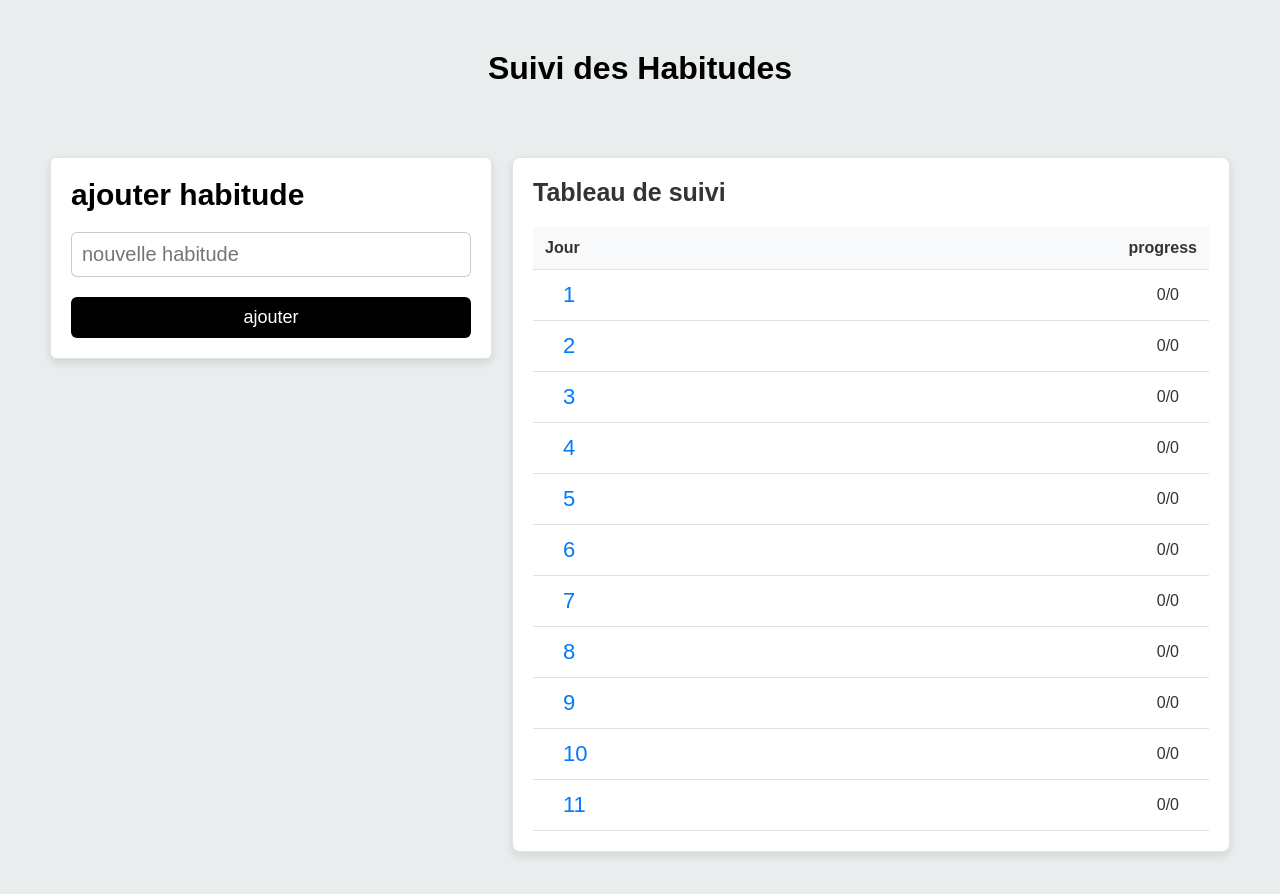
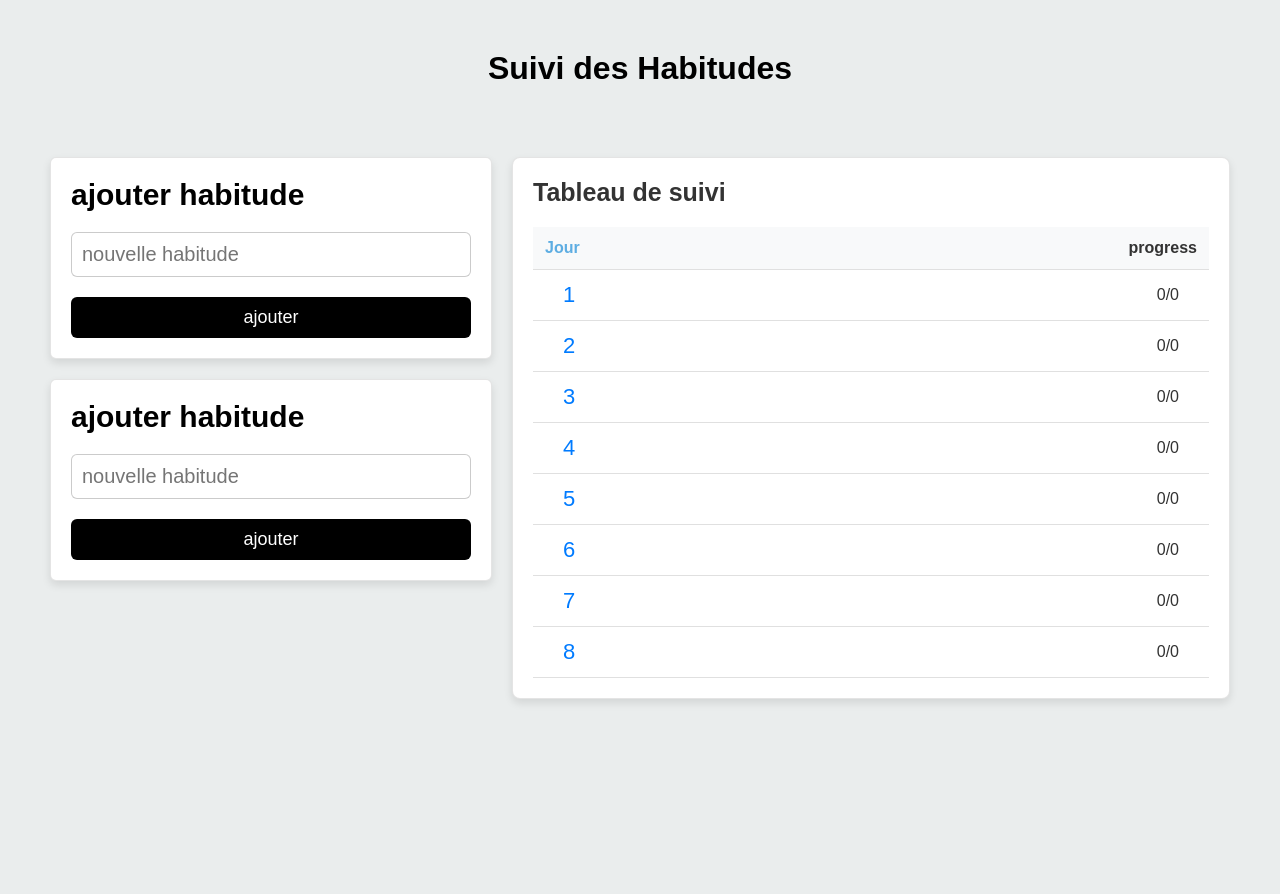
Before and after one commit to amine-haddade/tracking-Habits, a React (Vite) app: page / in a window 1280 px wide. Shown: the top 894 px of the page. After the commit the page ends 800 px from the top, so only its background shows below. Built offline with nearby package versions, Linux system fonts and the light colour scheme.

Commit message:
adding media quirse and  section  management  habits

```diff
--- a/src/Components/Home.jsx
+++ b/src/Components/Home.jsx
@@ -1,74 +1,115 @@
-// import TableHbits from "./TableHbits"
+import { useState, useEffect } from "react";
+function Home() {
+  const [habitudes, setHabitudes] = useState([]);
+  const [habitude, setHabitude] = useState("");
+  const [stockIdHbits, setStockIdHbits] = useState({
+    id: null,
+    indiceJour: null,
+  });
+  const [nbrJpours, setNbrJours] = useState(Array(8).fill({ prog: 0 }));
 
-import {  useState,useEffect } from "react"
-
-// import FormsHabits from "./FormsHabits"
-function Home() {
-
-  const [habitudes,setHabitudes]=useState([])
-  const [habitude,setHabitude]=useState('')
-  const [stockIdHbits,setStockIdHbits]=useState({id:null,indiceJour:null})
-  const [nbrJpours,setNbrJours]=useState(Array(11).fill({prog:0}))
-
-  function ajouterHbitude(){
+  function ajouterHbitude() {
     setHabitudes([
-      ...habitudes,{id:Date.now(),nom:habitude,jours:Array(11).fill(false)}
-    ])
-    setHabitude('')
+      ...habitudes,
+      { id: Date.now(), nom: habitude, jours: Array(8).fill(false) },
+    ]);
+    setHabitude(""); // Réinitialiser la progression pour éviter les doublons
   }
-  function Checkjour(habitudeId,ind){
-    setStockIdHbits({id:habitudeId,indiceJour:ind})
-    habitudes.map(()=>{
+  function Checkjour(habitudeId, ind) {
+    setStockIdHbits({ id: habitudeId, indiceJour: ind });
+    habitudes.map(() => {
       setHabitudes(
-        habitudes.map((habitude)=>// donner pour qoui lorsque effacer ce praquete{} le code fonction
-        habitude.id===habitudeId
-        ? {...habitude,jours:habitude.jours.map((el,i)=>(i===ind ? !el : el))}
-        :habitude))
-
-      })
-
-      // const habitudeFind=habitudes.find(h => h.id === habitudeId);
-
-
-
-
+        habitudes.map(
+          (
+            habitude // donner pour qoui lorsque effacer ce praquete{} le code fonction
+          ) =>
+            habitude.id === habitudeId
+              ? {
+                  ...habitude,
+                  jours: habitude.jours.map((el, i) => (i === ind ? !el : el)),
+                }
+              : habitude
+        )
+      );
+    });
   }
 
-  useEffect(()=>{
-    console.log(habitudes) // habitude changer
-    console.log(stockIdHbits)
-    const JoursHabitudes=habitudes.find(habitude => habitude.id === stockIdHbits.id)?.jours[stockIdHbits.indiceJour]
+  useEffect(() => {
+    console.log(habitudes); // habitude changer
+    console.log(stockIdHbits);
+    const JoursHabitudes = habitudes.find(
+      (habitude) => habitude.id === stockIdHbits.id
+    )?.jours[stockIdHbits.indiceJour];
     if (JoursHabitudes === true) {
+      // pour tester si le joure clicker true
+      // si true
       setNbrJours(
-            nbrJpours.map((el,ind)=>
-              ind===stockIdHbits.indiceJour ?
-              {...el,prog:el.prog+1}
-              :el)
+        nbrJpours.map((el, ind) =>
+          ind === stockIdHbits.indiceJour ? { ...el, prog: el.prog + 1 } : el
         )
+      );
+      setStockIdHbits({ id: null, indiceJour: null });
+    } else {
+      // si le jours est décliqué
+      setNbrJours(
+        nbrJpours.map((el, ind) =>
+          ind === stockIdHbits.indiceJour ? { ...el, prog: el.prog - 1 } : el
+        )
+      );
+      // setStockIdHbits({id:null,indiceJour:null})
     }
-    else {
-          setNbrJours(
-            nbrJpours.map((el,ind)=>
-              ind===stockIdHbits.indiceJour ?
-              {...el,prog:el.prog-1}
-              :el)
-          )
-    }
-  },[habitudes,stockIdHbits])
-
-
+  }, [habitudes, stockIdHbits]);
 
   return (
     <>
       <h1 id="title-home-page">Suivi des Habitudes</h1>
       <div id="forms-habits">
-
-       <form onSubmit={(e)=>{e.preventDefault()}}>
+      <div  id="row-1">
+          <form
+            onSubmit={(e) => {
+              e.preventDefault();
+            }}
+          >
             <h3>ajouter habitude</h3>
-          <input value={habitude} onChange={(e)=>{setHabitude(e.target.value)}} placeholder="nouvelle habitude" type="text"/>
-          <button onClick={()=>{ajouterHbitude()}}>ajouter</button>
+            <input
+              value={habitude}
+              onChange={(e) => {
+                setHabitude(e.target.value);
+              }}
+              placeholder="nouvelle habitude"
+              type="text"
+            />
+            <button
+              onClick={() => {
+                ajouterHbitude();
+              }}
+            >
+              ajouter
+            </button>
           </form>
-
+          <form
+            onSubmit={(e) => {
+              e.preventDefault();
+            }}
+          >
+            <h3>ajouter habitude</h3>
+            <input
+              value={habitude}
+              onChange={(e) => {
+                setHabitude(e.target.value);
+              }}
+              placeholder="nouvelle habitude"
+              type="text"
+            />
+            <button
+              onClick={() => {
+                ajouterHbitude();
+              }}
+            >
+              ajouter
+            </button>
+          </form>
+        </div>
 
         <div className="tracking-container">
           <div className="table-container">
@@ -78,37 +119,45 @@ function Home() {
                 <tr>
                   <th id="th-jours">Jour</th>
 
-
-                        {habitudes.map((habitude,index)=>
+                  {habitudes.map((habitude, index) => (
                     <th key={index}>{habitude.nom}</th>
-                      )}
+                  ))}
                   <th className="th-progress">progress</th>
-
-
                 </tr>
               </thead>
               <tbody>
-
-                {[...nbrJpours].map((_, indiceJour)  => // le nombre de jout il doist stcké dans une varible siasir par le user
-
+                {[...nbrJpours].map(
+                  (
+                    _,
+                    indiceJour // le nombre de jout il doist stcké dans une varible siasir par le user
+                  ) => (
                     <tr key={indiceJour}>
-                          <td className="nbr-jr">{indiceJour+1}</td>
-                          {habitudes.map((habitude,index)=>
-                          <td key={index}  onClick={()=>Checkjour(habitude.id,indiceJour)}   ><div className="chek-box ">{habitude.jours[indiceJour] && <i className="fa-solid fa-check"></i>}</div></td>
+                      <td className="nbr-jr">{indiceJour + 1}</td>
+                      {habitudes.map((habitude, index) => (
+                        <td
+                          key={index}
+                          onClick={() => Checkjour(habitude.id, indiceJour)}
+                        >
+                          <div className="chek-box ">
+                            {habitude.jours[indiceJour] && (
+                              <i className="fa-solid fa-check"></i>
                             )}
-                        <td className="th-progress-count"   >{nbrJpours[indiceJour].prog}/{habitudes.length}</td>
+                          </div>
+                        </td>
+                      ))}
+                      <td className="th-progress-count">
+                        {nbrJpours[indiceJour].prog}/{habitudes.length}
+                      </td>
                     </tr>
-
+                  )
                 )}
-
-
               </tbody>
             </table>
           </div>
         </div>
       </div>
     </>
-  )
+  );
 }
 
-export default Home
+export default Home;
--- a/src/style.css
+++ b/src/style.css
@@ -15,16 +15,24 @@ body{
 #forms-habits{
   width: 100%;
   display: flex;
-  justify-content: space-between;
+  justify-content: center;
   align-items: flex-start;
   gap: 20px;
+  flex-wrap: wrap;
   padding-top: 70px;
 
 }
-
+#forms-habits #row-1{
+  /* flex-grow: 1; */
+  display: flex;
+  justify-content: center;
+  align-items: stretch;
+  flex-direction: column;
+  gap: 20px;
+}
 #forms-habits form{
-  max-width: 30%;
   min-width: 400px;
+  max-width: 400px ;
   padding: 20px;
   border-radius: 6px;
   border: 1px solid #cbcbcb83;
@@ -70,9 +78,12 @@ body{
 
 /* Container principale */
 .tracking-container {
-  width: 70%;
+  /* width: 70%; */
+  flex-grow: 5;
+  min-width: 600px;
   font-family: Arial, sans-serif;
   color: #333;
+
 }
 
 /* Titre principal */
@@ -84,27 +95,16 @@ body{
   border-radius: 8px;
   border: 1px solid #cbcbcb83;
   box-shadow: 0px 4px 8px rgba(0, 0, 0, 0.1);
+  overflow-x: auto; /* Permet le scroll horizontal si nécessaire */
 }
 
 /* Titre du tableau */
 .table-container h3 {
   font-size: 25px;
   margin-bottom: 20px;
+
 }
 
-/* Style du tableau */
-
-/* En-têtes du tableau */
-
-
-
-/* Corps du tableau */
-
-
-
-
-
-/* Bouton de suppression */
 .delete-btn {
   background: none;
   border: none;
@@ -150,10 +150,16 @@ input[type="checkbox"] {
 table {
   width: 100%;
   border-collapse: collapse;
+  overflow: hidden;
+}
+tr{
+  overflow: scroll;
+
 }
 th, td {
   padding: 12px;
-  min-width: 70px;
+  /* min-width: 70px; */
+
   text-align: center;
   border-bottom: 1px solid #e0e0e0;
 }
@@ -161,6 +167,8 @@ th {
   background-color: #f8f9fa;
   font-weight: bold;
   color: #333;
+  /* overflow: scroll; */
+
   text-align: center;
 }
 .checkbox {
@@ -180,6 +188,7 @@ th {
 
 #th-jours{
   text-align: left;
+  color: #5dade2;
 }
 .th-progress{
   text-align: right;
@@ -188,3 +197,24 @@ th {
   text-align: right;
   padding-right: 30px !important;
 }
+
+
+
+
+@media screen and (max-width: 1200px) {
+    #forms-habits {
+      justify-content: center; /* Centre le conteneur principal */
+      /* align-items: center; */
+  }
+
+  #forms-habits form {
+      width: 100%;
+      min-width: 350px; /* Met le formulaire en pleine largeur */
+      max-width: 75%; /* Ajuste la largeur maximale pour laisser un espace sur les côtés */
+      margin: auto; /* Centre le formulaire à l'intérieur du conteneur */
+  }
+  #forms-habits #row-1{
+    flex-grow: 1;
+
+  }
+}
```
Lines whose indentation alone changed are shown as unchanged.
